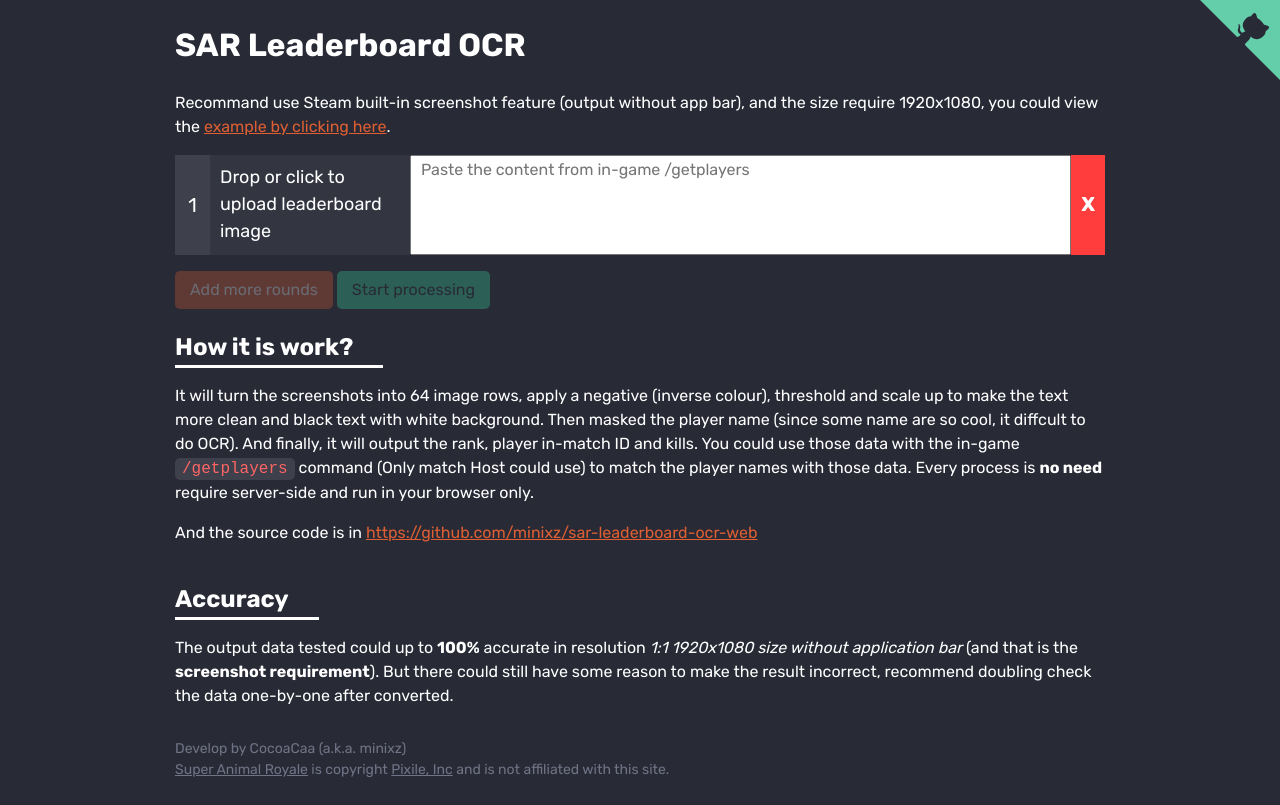
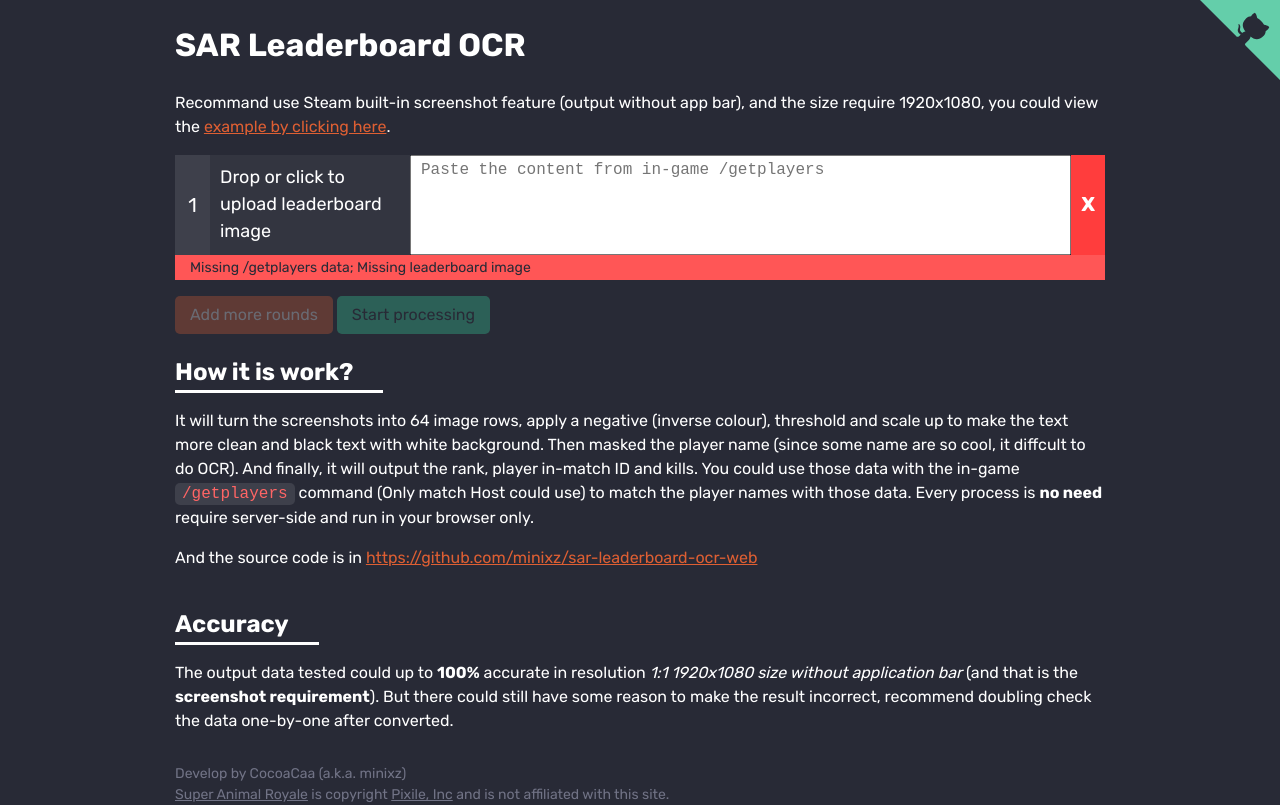
Before and after one commit to CocoaCaa/sar-leaderboard-ocr-web, a Svelte app: page / in a window 1280 px wide. Built offline with nearby package versions, Linux system fonts and the light colour scheme.

Commit message:
feat: show errors

```diff
--- a/src/components/MultiOcrLanding.svelte
+++ b/src/components/MultiOcrLanding.svelte
@@ -5,11 +5,11 @@
     import MultiOcrLandingInputItem from './MultiOcrLandingInputItem.svelte';
 
     const dispatch = createEventDispatcher();
-    export let inputs: OcrInput[];
+    export let inputs: (OcrInput & { _errors: [] })[];
     let isValid = false;
 
     function handleAddRound() {
-        inputs = inputs.concat({ players: '' });
+        inputs = inputs.concat({ players: '', _errors: [] });
     }
 
     function handleRemoveRound(idx: number) {
@@ -21,30 +21,12 @@
         inputs = copyInputs;
     }
 
-    function handleImageUrlChanged(imageUrl: string, idx: number) {
-        const copyInputs = [...inputs];
-        copyInputs[idx] = {
-            ...copyInputs[idx],
-            imageUrl,
-        };
-        inputs = copyInputs;
-    }
-
-    function handlePlayersChanged(players: string, idx: number) {
-        const copyInputs = [...inputs];
-        copyInputs[idx] = {
-            ...copyInputs[idx],
-            players,
-        };
-        inputs = copyInputs;
-    }
-
     function handleStartProcessing() {
         dispatch('submit');
     }
 
     $: {
-        isValid = inputs.every((input) => !!input.imageUrl && !!input.players);
+        isValid = inputs.every((input) => !!input.imageUrl && !!input.players && input._errors.length === 0);
     }
 </script>
 
--- a/src/components/MultiOcrLandingInputItem.svelte
+++ b/src/components/MultiOcrLandingInputItem.svelte
@@ -1,4 +1,5 @@
 <script lang="ts">
+    import papaparse from 'papaparse';
     import { createEventDispatcher } from 'svelte';
 
     import type { OcrInput } from '../types';
@@ -7,7 +8,7 @@
     const dispatch = createEventDispatcher();
 
     export let idx: number;
-    export let input: OcrInput;
+    export let input: OcrInput & { _errors: string[] };
     let isDraggingFile = false;
 
     function handleFileClick(ev: Event) {
@@ -40,20 +41,51 @@
         isDraggingFile = false;
     }
 
-    function handlePlayersChanged(ev: Event) {
-        const textArea = ev.target as HTMLTextAreaElement;
+    function handleRemove() {
+        dispatch('remove');
+    }
+
+    $: {
         input = {
             ...input,
-            players: textArea.value,
+            _errors: [],
+        };
+
+        if (input.players) {
+            const parsePlayers = papaparse.parse<any>(input.players, {
+                delimiter: '	',
+                header: true,
+            });
+            console.log(parsePlayers);
+            if (
+                parsePlayers.data.length === 0 ||
+                parsePlayers.errors.length > 0 ||
+                !parsePlayers.data[0].pID ||
+                !parsePlayers.data[0].Player
+            ) {
+                input = {
+                    ...input,
+                    _errors: input._errors.concat('Invalid /getplayers data, please copy again from this command'),
+                };
+            }
+        } else {
+            input = {
+                ...input,
+                _errors: input._errors.concat('Missing /getplayers data'),
             };
         }
 
-    function handleRemove() {
-        dispatch('remove');
+        if (!input.imageUrl) {
+            input = {
+                ...input,
+                _errors: input._errors.concat('Missing leaderboard image'),
+            };
+        }
     }
 </script>
 
 <li class="input-item">
+    <div class="input-item__content">
         <div class="input-item__round">
             {idx + 1}
         </div>
@@ -73,17 +105,32 @@
         <textarea
             class="input-item__players"
             bind:value={input.players}
-        on:input={handlePlayersChanged}
             placeholder="Paste the content from in-game /getplayers"
         />
         <button type="button" class="input-item__remove" on:click={handleRemove}>X</button>
+    </div>
+    {#if input._errors.length > 0}
+        <p class="input-item__errors">{input._errors.join('; ')}</p>
+    {/if}
 </li>
 
 <style lang="scss">
     .input-item {
+        margin-bottom: 5px;
+    }
+
+    .input-item__content {
         display: flex;
         height: 100px;
-        margin-bottom: 5px;
+    }
+
+    .input-item__errors {
+        color: #282a36;
+        margin-top: 0;
+        margin-bottom: 0;
+        background-color: #ff5656;
+        padding: 2px 15px;
+        font-size: 14px;
     }
 
     .input-item__round {
@@ -99,6 +146,11 @@
         flex: 1;
         padding: 5px 10px;
         resize: none;
+        font-family: monospace;
+
+        &:focus {
+            outline: none;
+        }
     }
 
     .input-item__remove {
```
Lines whose indentation alone changed are shown as unchanged.
